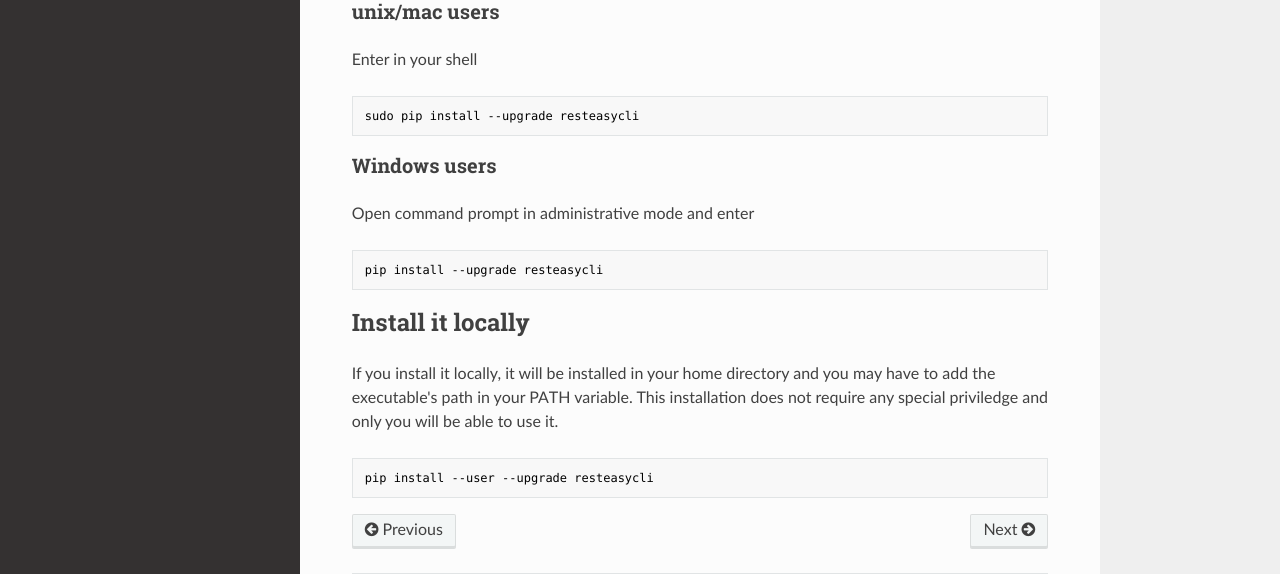
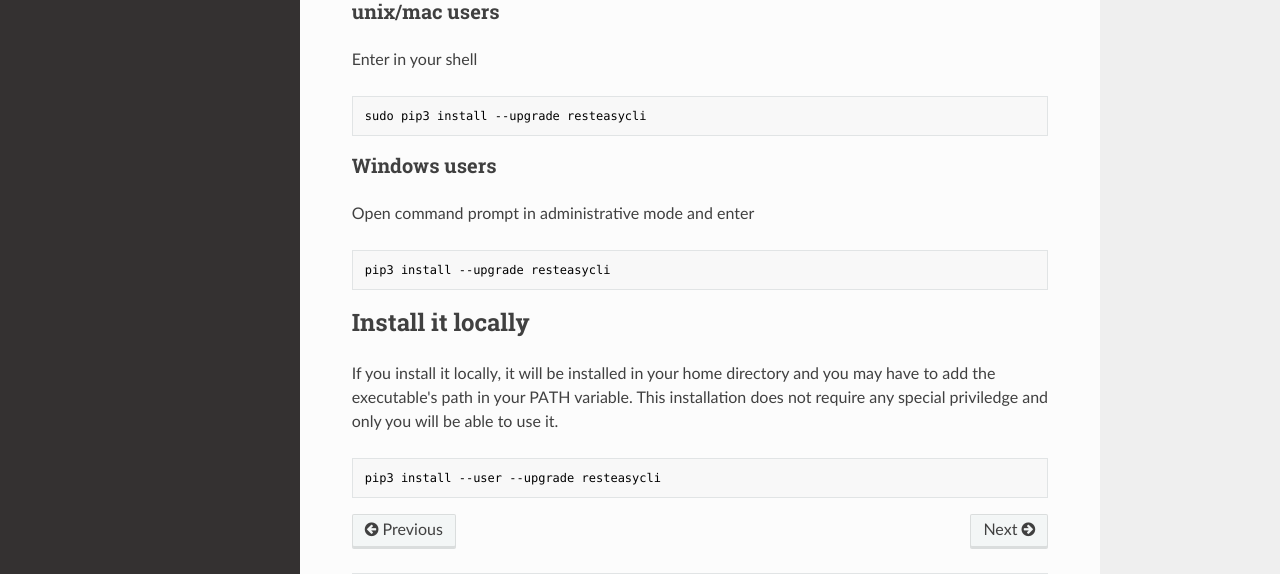
Before and after one commit to sayanarijit/RESTEasyCLI, an MkDocs documentation site: the page built from docs/installation.md, in a window 1280 px wide and 1110 px high. Shown: the part 467-1041 px from the top of the window. Built offline with MkDocs 1.6.1, drawn with Linux system fonts in a browser that asks for light colours; nearby versions of some CDN libraries.

Commit message:
Update installation.md

````diff
--- a/docs/installation.md
+++ b/docs/installation.md
@@ -16,7 +16,7 @@ If you install it globally, anyone can use this tool by invoking `recli` command
 Enter in your shell
 
 ```bash
-sudo pip install --upgrade resteasycli
+sudo pip3 install --upgrade resteasycli
 ```
 
 ### Windows users
@@ -24,7 +24,7 @@ sudo pip install --upgrade resteasycli
 Open command prompt in administrative mode and enter
 
 ```bash
-pip install --upgrade resteasycli
+pip3 install --upgrade resteasycli
 ```
 
 ## Install it locally
@@ -32,5 +32,5 @@ pip install --upgrade resteasycli
 If you install it locally, it will be installed in your home directory and you may have to add the executable's path in your PATH variable. This installation does not require any special priviledge and only you will be able to use it.
 
 ```bash
-pip install --user --upgrade resteasycli
+pip3 install --user --upgrade resteasycli
 ```
````
